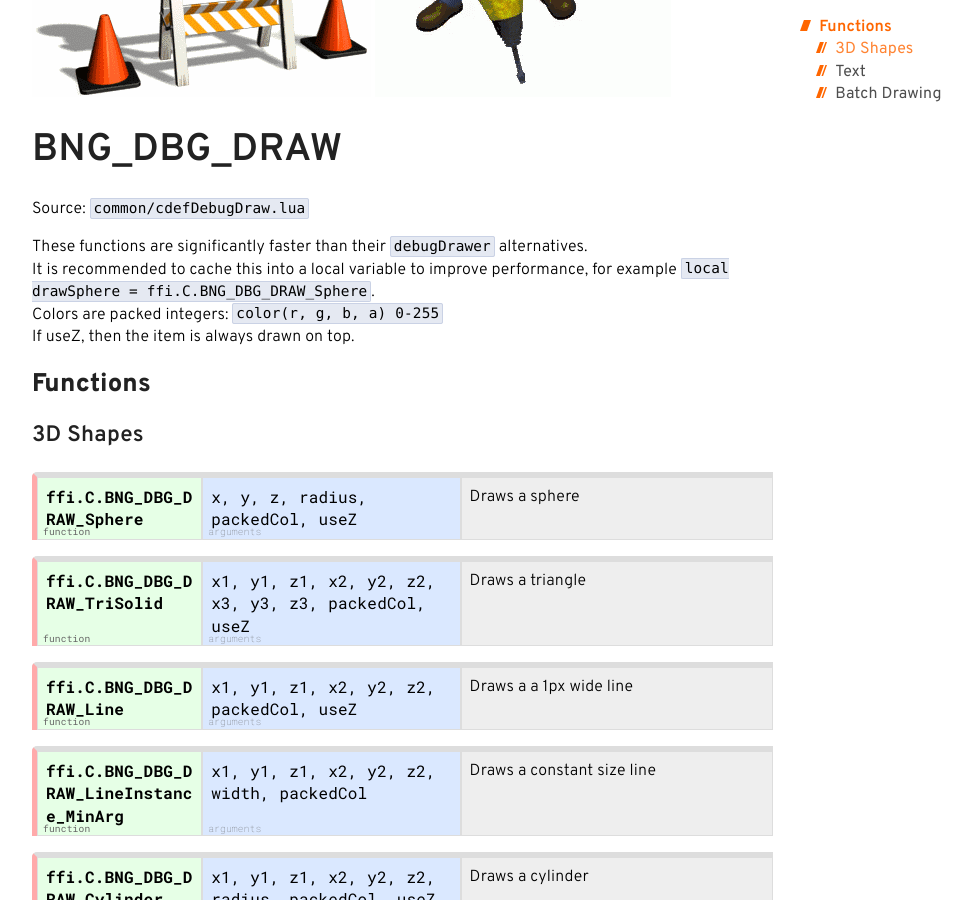
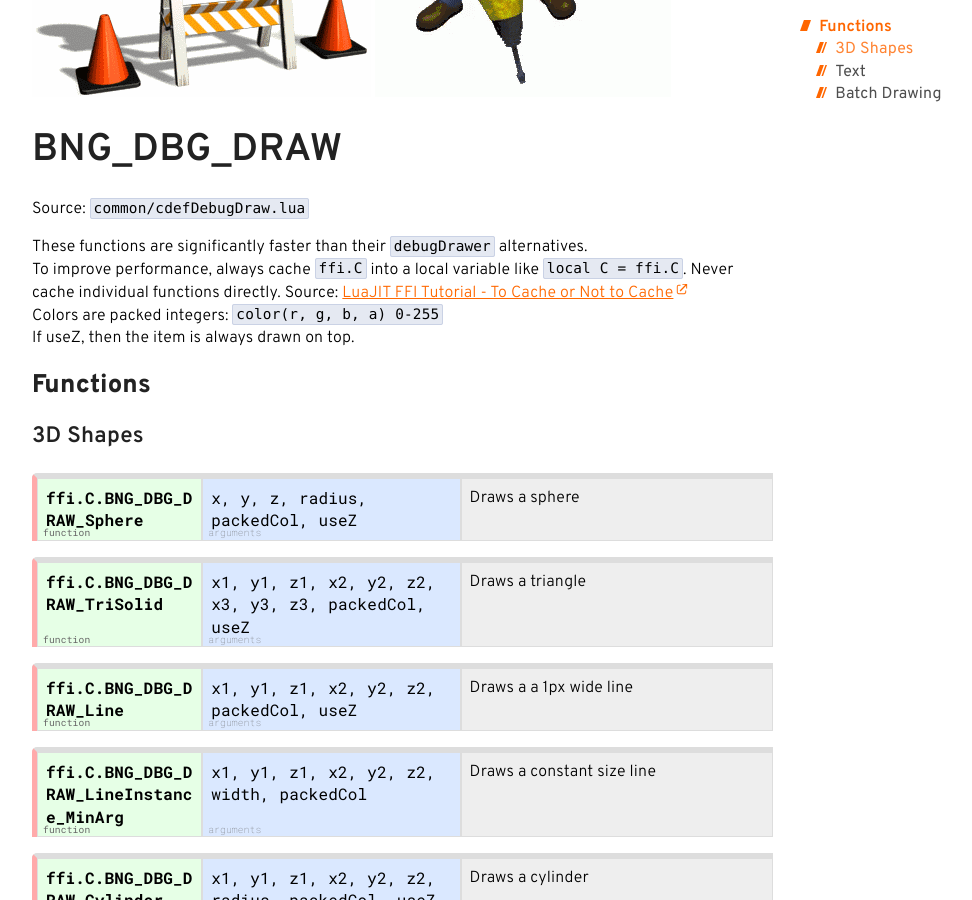
Before and after one commit to E32k/e32k.github.io, a Jekyll site: the page built from BeamNG.lua/ge/BNG_DBG_DRAW.md, in a window 1280 px wide and 900 px high, scrolled down 350 px. Shown: the whole window, without its empty margins (224-1196 px from the left). Built offline with Jekyll 4.4.1, drawn with Linux system fonts in a browser that asks for light colours.

Commit message:
updated a fatal mistake

```diff
--- a/BeamNG.lua/common/BNG_DBG_DRAW.md
+++ b/BeamNG.lua/ge/BNG_DBG_DRAW.md
@@ -7,7 +7,7 @@ date: 2026-03-10
 Source: `common/cdefDebugDraw.lua`
 
 These functions are significantly faster than their `debugDrawer` alternatives.<br>
-It is recommended to cache this into a local variable to improve performance, for example `local drawSphere = ffi.C.BNG_DBG_DRAW_Sphere`.<br>
+To improve performance, always cache `ffi.C` into a local variable like `local C = ffi.C`. Never cache individual functions directly. Source: <a href="https://luajit.org/ext_ffi_tutorial.html#cache" target="_blank">LuaJIT FFI Tutorial - To Cache or Not to Cache</a><br>
 Colors are packed integers: `color(r, g, b, a) 0-255`<br>
 If useZ, then the item is always drawn on top.
 
```
